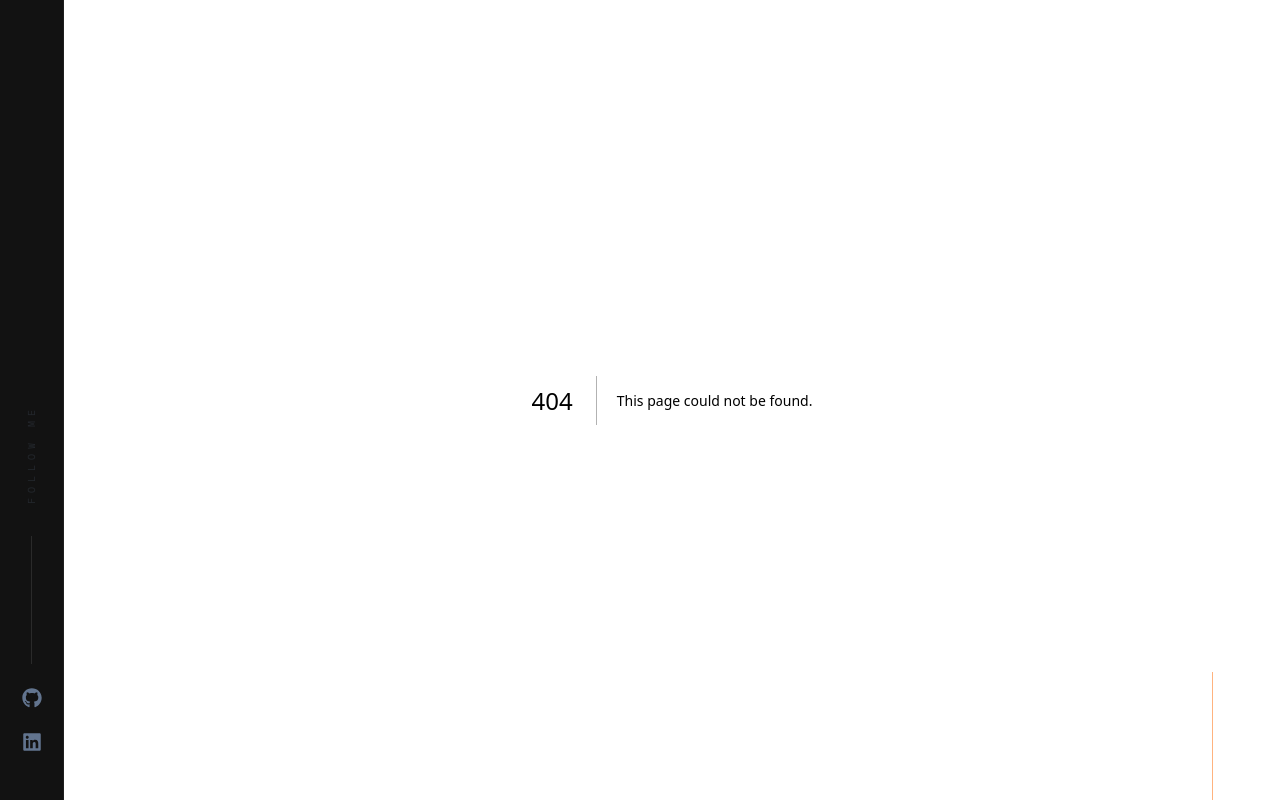
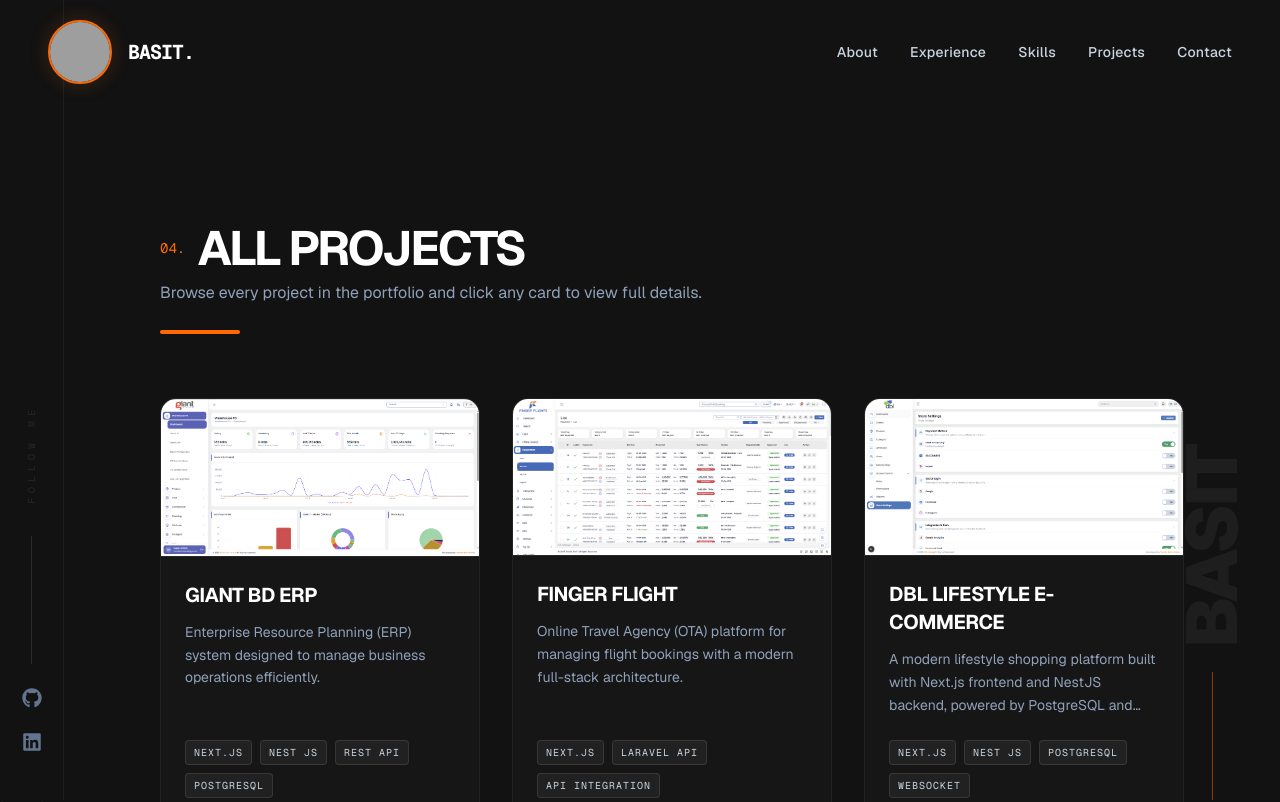
Before and after one commit to ridwanul-basit/My-Portfolio, a Next.js app: page /projects in a window 1280 px wide. Before the commit this address had no page. Shown: the top 802 px of the page. Built offline with nearby package versions, Linux system fonts and the light colour scheme; grey boxes are pictures that could not be loaded.

Commit message:
Navbar Set

```diff
--- /dev/null
+++ b/src/app/projects/page.tsx
@@ -0,0 +1,21 @@
+import Navbar from "@/components/Navbar";
+import Footer from "@/components/Footer";
+import Projects from "@/components/Projects";
+import { projects } from "@/data/projects";
+
+export default function AllProjectsPage() {
+  return (
+    <main className="min-h-screen bg-[#121212] selection:bg-orange-500/30 selection:text-orange-500">
+      <Navbar />
+      <div className="pt-32 pb-24 px-6 md:px-12">
+        <Projects
+          projectList={projects}
+          showAllButton={false}
+          title="All Projects"
+          subtitle="Browse every project in the portfolio and click any card to view full details."
+        />
+      </div>
+      <Footer />
+    </main>
+  );
+}
--- a/src/components/Navbar.tsx
+++ b/src/components/Navbar.tsx
@@ -1,10 +1,13 @@
 "use client";
 
 import { useState, useEffect } from "react";
+import Link from "next/link";
+import { usePathname } from "next/navigation";
 import { Menu, X } from "lucide-react";
 import { motion, AnimatePresence } from "framer-motion";
 
 export default function Navbar() {
+  const pathname = usePathname();
   const [isScrolled, setIsScrolled] = useState(false);
   const [mobileMenuOpen, setMobileMenuOpen] = useState(false);
 
@@ -24,17 +27,23 @@ export default function Navbar() {
     { name: "Contact", href: "#contact" },
   ];
 
+  const getLinkHref = (href: string) => {
+    if (href.startsWith("/")) return href;
+    if (href.startsWith("#")) return `/${href}`;
+    return href;
+  };
+
   return (
     <header
-      className={`fixed top-0 w-full z-50 transition-all duration-300 ${
+      className={`fixed inset-x-0 top-0 z-50 transition-all duration-300 ${
         isScrolled
           ? "bg-[#121212]/90 backdrop-blur-md shadow-lg py-3 border-b border-white/5"
           : "bg-transparent py-5"
       }`}
     >
-      <div className="container mx-auto px-6 md:px-12 flex items-center justify-between">
-        <a
-          href="#"
+      <div className="max-w-7xl mx-auto flex items-center justify-between px-6 md:px-12">
+        <Link
+          href="/"
           className="flex items-center gap-4 group"
         >
           <div className="w-16 h-16 rounded-full border-2 border-orange-500 overflow-hidden relative group-hover:scale-110 transition-transform shadow-[0_0_20px_rgba(249,115,22,0.2)] bg-[#1e1e1e]">
@@ -47,18 +56,18 @@ export default function Navbar() {
           <span className="text-xl font-bold text-white group-hover:text-orange-500 transition-colors font-mono tracking-tighter">
             BASIT.
           </span>
-        </a>
+        </Link>
 
         {/* Desktop Nav */}
         <nav className="hidden md:flex gap-8">
           {navLinks.map((link) => (
-            <a
+            <Link
               key={link.name}
-              href={link.href}
+              href={getLinkHref(link.href)}
               className="text-slate-300 hover:text-white transition-colors text-sm font-medium tracking-wide"
             >
               {link.name}
-            </a>
+            </Link>
           ))}
         </nav>
 
@@ -81,14 +90,14 @@ export default function Navbar() {
             className="absolute top-full left-0 w-full bg-[#121212]/95 backdrop-blur-xl border-b border-white/5 py-8 flex flex-col items-center gap-6 md:hidden shadow-2xl"
           >
             {navLinks.map((link) => (
-              <a
+              <Link
                 key={link.name}
-                href={link.href}
+                href={getLinkHref(link.href)}
                 onClick={() => setMobileMenuOpen(false)}
                 className="text-slate-300 hover:text-white text-lg font-medium w-full text-center py-2"
               >
                 {link.name}
-              </a>
+              </Link>
             ))}
           </motion.div>
         )}
--- a/src/components/Projects.tsx
+++ b/src/components/Projects.tsx
@@ -1,24 +1,55 @@
 "use client";
 
-import { projects } from "@/data/projects";
 import Link from "next/link";
 import { ArrowUpRight, Info } from "lucide-react";
 import { FaGithub } from "react-icons/fa";
+import type { Project } from "@/data/projects";
+import { projects } from "@/data/projects";
 
-export default function Projects() {
+type ProjectsProps = {
+  projectList?: Project[];
+  showAllButton?: boolean;
+  title?: string;
+  subtitle?: string;
+};
+
+export default function Projects({
+  projectList,
+  showAllButton = true,
+  title = "Projects",
+  subtitle = "Featured work I’ve built with real production value."
+}: ProjectsProps) {
+  const visibleProjects = projectList ?? projects.filter((project) => project.featured);
+
   return (
     <section id="projects" key="projects-section" className="py-24 px-6 md:px-12 bg-[#121212]">
       <div className="container mx-auto max-w-6xl">
         <div className="mb-16">
-          <div className="flex items-center gap-3 mb-2">
-            <span className="text-orange-500 font-mono text-sm">04.</span>
-            <h2 className="text-3xl md:text-5xl font-bold text-white uppercase tracking-tighter">Projects</h2>
+          <div className="flex flex-col gap-6 md:flex-row md:items-end md:justify-between">
+            <div>
+              <div className="flex items-center gap-3 mb-2">
+                <span className="text-orange-500 font-mono text-sm">04.</span>
+                <h2 className="text-3xl md:text-5xl font-bold text-white uppercase tracking-tighter">{title}</h2>
+              </div>
+              {subtitle ? (
+                <p className="max-w-3xl text-slate-400 leading-relaxed">{subtitle}</p>
+              ) : null}
+            </div>
+
+            {showAllButton ? (
+              <Link
+                href="/projects"
+                className="inline-flex items-center justify-center rounded-full border border-orange-500/30 bg-orange-500/5 px-6 py-3 text-sm font-mono uppercase tracking-widest text-orange-300 transition hover:border-orange-500 hover:bg-orange-500/10 hover:text-orange-100"
+              >
+                All Projects
+              </Link>
+            ) : null}
           </div>
-          <div className="w-20 h-1 bg-orange-500 rounded-full"></div>
+          <div className="w-20 h-1 bg-orange-500 rounded-full mt-6"></div>
         </div>
 
         <div className="grid md:grid-cols-2 lg:grid-cols-3 gap-8">
-          {projects.map((project) => (
+          {visibleProjects.map((project) => (
             <div
               key={project.id}
               className="tech-card rounded-2xl overflow-hidden flex flex-col group transition-all"
--- a/src/data/projects.ts
+++ b/src/data/projects.ts
@@ -13,6 +13,7 @@ export interface Project {
   hasImage: boolean;
   demoStatus?: "live" | "private" | "not-live";
   codeStatus?: "public" | "private";
+  featured?: boolean;
 }
 
 export const projects: Project[] = [
@@ -48,7 +49,8 @@ export const projects: Project[] = [
     ],
     hasImage: true,
     demoStatus: "private",
-    codeStatus: "private"
+    codeStatus: "private",
+    featured: true
   },
   {
     id: "finger-flight",
@@ -82,7 +84,8 @@ export const projects: Project[] = [
     ],
     hasImage: true,
     demoStatus: "private",
-    codeStatus: "private"
+    codeStatus: "private",
+    featured: true
   },
   {
     id: "dbl-lifestyle-ecommerce",
@@ -120,7 +123,8 @@ export const projects: Project[] = [
     ],
     hasImage: true,
     demoStatus: "not-live",
-    codeStatus: "private"
+    codeStatus: "private",
+    featured: true
   },
   {
     id: "stc-360",
@@ -155,7 +159,8 @@ export const projects: Project[] = [
     ],
     hasImage: true,
     demoStatus: "live",
-    codeStatus: "private"
+    codeStatus: "private",
+    featured: true
   },
   {
     id: "janani-fashion",
@@ -189,7 +194,8 @@ export const projects: Project[] = [
     ],
     hasImage: true,
     demoStatus: "not-live",
-    codeStatus: "public"
+    codeStatus: "public",
+    featured: true
   },
   {
     id: "online-health-care",
@@ -223,6 +229,7 @@ export const projects: Project[] = [
     ],
     hasImage: false,
     demoStatus: "not-live",
-    codeStatus: "public"
+    codeStatus: "public",
+    featured: true
   }
 ];
```
